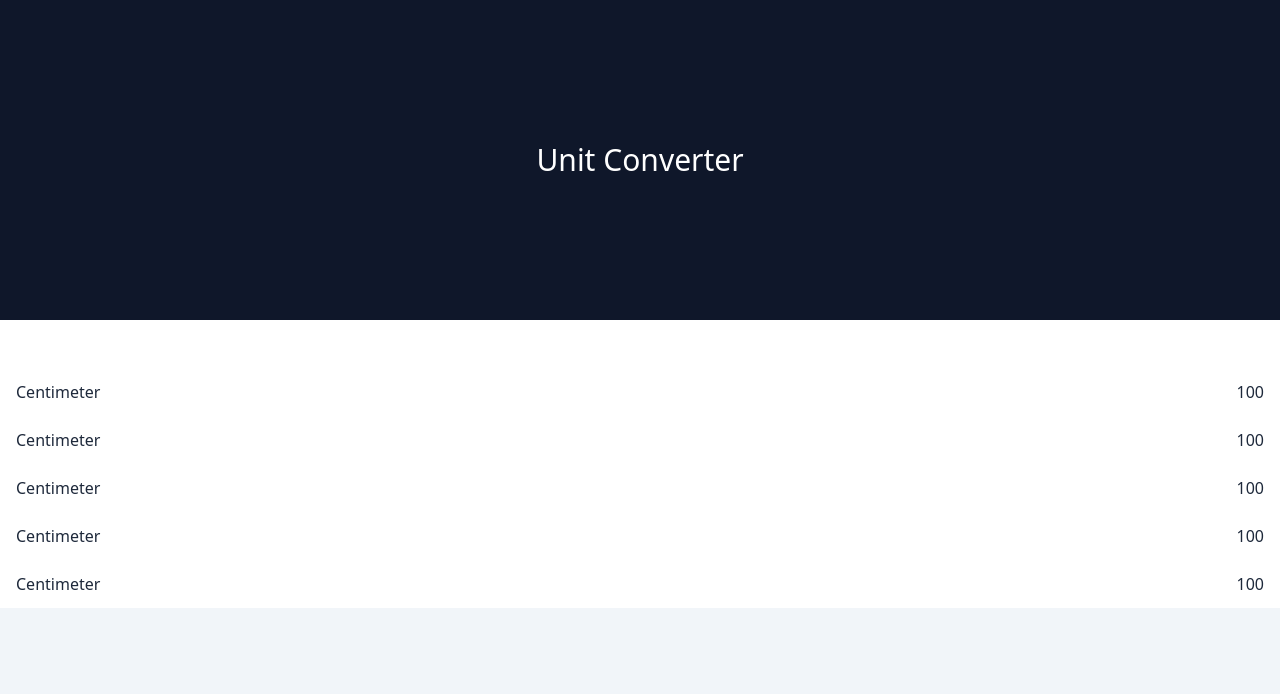
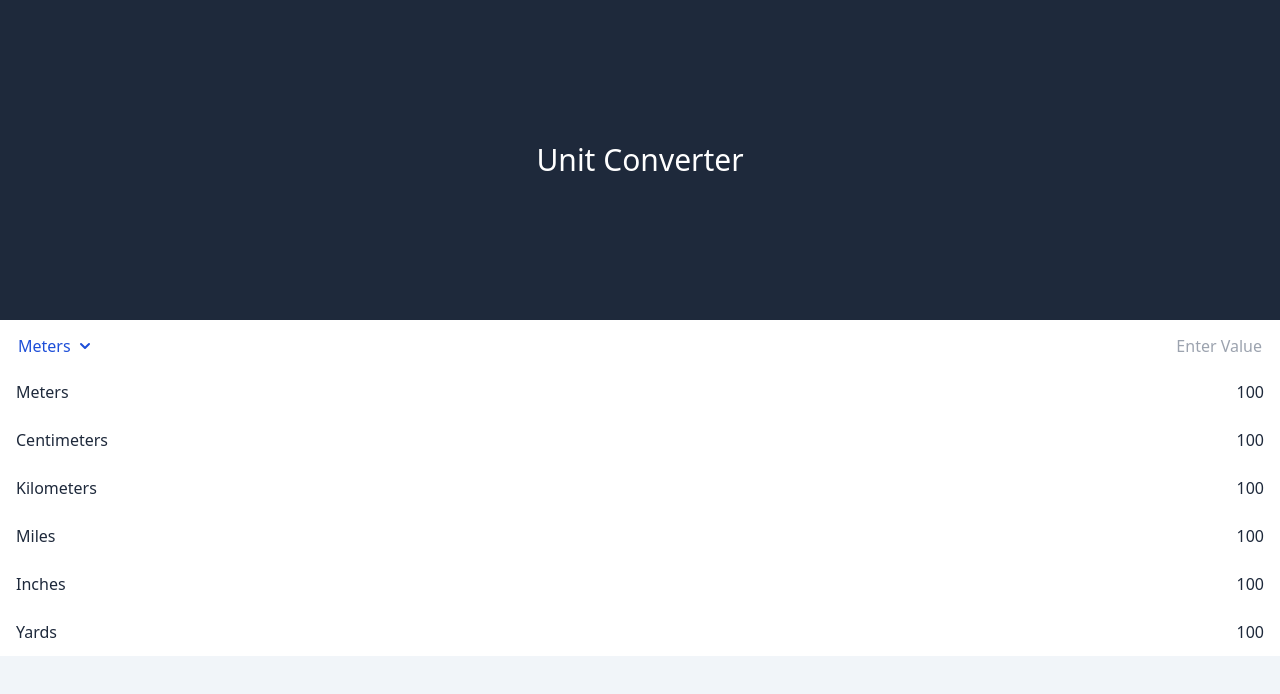
Before and after one commit to FlamingArch/react-unit-converter, a React (Vite) app: page / in a window 1280 px wide. Shown: the top 694 px of the page. Built offline with nearby package versions, Linux system fonts and the light colour scheme.

Commit message:
Completed UI for Lengths

```diff
--- a/package.json
+++ b/package.json
@@ -8,6 +8,7 @@
     "preview": "vite preview"
   },
   "dependencies": {
+    "@heroicons/react": "^1.0.6",
     "autoprefixer": "^10.4.7",
     "postcss": "^8.4.14",
     "react": "^18.0.0",
--- a/src/App.jsx
+++ b/src/App.jsx
@@ -5,9 +5,18 @@ import Heading from "./Components/Heading";
 import TopBar from "./Components/TopBar";
 import Page from "./Components/Page";
 import DropDown from "./Components/DropDown";
+import Button from "./Components/Button";
+
+import { ChevronDownIcon } from "@heroicons/react/solid";
 
 const App = () => {
   const [dropdownVisible, setDropdownVisible] = useState(false);
+  const [selectedUnit, setSelectedUnit] = useState("Meters");
+
+  const setUnit = (unit) => {
+    setSelectedUnit(unit);
+    setDropdownVisible(!dropdownVisible);
+  };
 
   return (
     <Page>
@@ -15,13 +24,29 @@ const App = () => {
         <Heading>Unit Converter</Heading>
       </TopBar>
       <List>
-        <InputCard></InputCard>
+        <InputCard>
+          <Button onClick={() => setDropdownVisible(true)}>
+            {selectedUnit} <ChevronDownIcon className="w-5 h-5" />
+          </Button>
+          <DropDown
+            visible={dropdownVisible}
+            items={[
+              { action: () => setUnit("Meters"), label: "Meters" },
+              { action: () => setUnit("Centimeters"), label: "Centimeters" },
+              { action: () => setUnit("Kilometers"), label: "Kilometers" },
+              { action: () => setUnit("Miles"), label: "Miles" },
+              { action: () => setUnit("Inches"), label: "Inches" },
+              { action: () => setUnit("Yards"), label: "Yards" },
+            ]}
+          />
+        </InputCard>
         <Card heading=" " content="" />
-        <Card heading="Centimeter" content="100" />
-        <Card heading="Centimeter" content="100" />
-        <Card heading="Centimeter" content="100" />
-        <Card heading="Centimeter" content="100" />
-        <Card heading="Centimeter" content="100" />
+        <Card heading="Meters" content="100" />
+        <Card heading="Centimeters" content="100" />
+        <Card heading="Kilometers" content="100" />
+        <Card heading="Miles" content="100" />
+        <Card heading="Inches" content="100" />
+        <Card heading="Yards" content="100" />
       </List>
     </Page>
   );
--- /dev/null
+++ b/src/Components/Button.jsx
@@ -0,0 +1,14 @@
+import React from "react";
+
+const Button = ({ onClick, children }) => {
+  return (
+    <button
+      onClick={onClick}
+      className="flex place-items-center gap-1 bg-white px-4 font-medium text-blue-700 py-2 rounded-md hover:shadow-xl hover:bg-blue-600 hover:text-white"
+    >
+      {children}
+    </button>
+  );
+};
+
+export default Button;
--- a/src/Components/Card.jsx
+++ b/src/Components/Card.jsx
@@ -14,13 +14,14 @@ export function Card({ heading, content, children }) {
 
 export function InputCard({ text, onChange, children }) {
   return (
-    <div className="flex justify-between border-2 border-transparent focus-within:shadow-md px-3 py-2 bg-white z-10 transition-all hover:shadow-lg fixed w-full overflow-clip">
+    <div className="flex justify-between border-2 border-transparent focus-within:shadow-md bg-white z-10 transition-all hover:shadow-lg fixed w-full overflow-clip">
       {children}
       <input
-        className="w-full bg-transparent outline-none text-right"
-        type="number"
+        className="w-full bg-transparent outline-none text-right px-4 py-3"
+        type="text"
         value={text}
         onChange={onChange}
+        placeholder="Enter Value"
       />
     </div>
   );
--- a/src/Components/DropDown.jsx
+++ b/src/Components/DropDown.jsx
@@ -5,20 +5,19 @@ const DropDown = ({ visible, items }) => {
     "p-1 px-2 m-1 mx-2 hover:bg-blue-600 hover:text-white hover:shadow-xl rounded-xl fixed";
 
   return (
-    <div
-      className={
-        "fixed flex flex-col shadow-xl rounded-xl overflow-clip" +
-        visible
-          ? ""
-          : "hidden"
-      }
-    >
-      {items.map((e, idx) => (
-        <p className={dropdown_item_style} onClick={e.action} key={idx}>
-          {e.label}
-        </p>
-      ))}
-    </div>
+    visible && (
+      <div className="fixed z-100 flex flex-col bg-white rounded-xl p-2 shadow-2xl">
+        {items.map((e, idx) => (
+          <p
+            className="px-4 py-2 hover:bg-blue-500 rounded-lg hover:shadow-xl hover:text-white"
+            key={idx}
+            onClick={e.action}
+          >
+            {e.label}
+          </p>
+        ))}
+      </div>
+    )
   );
 };
 
--- a/src/Components/TopBar.jsx
+++ b/src/Components/TopBar.jsx
@@ -2,7 +2,7 @@ import React, { Children } from "react";
 
 const TopBar = ({ children }) => {
   return (
-    <div className="flex bg-slate-900 place-content-center place-items-center text-center">
+    <div className="flex bg-slate-800 place-content-center place-items-center text-center">
       {children}
     </div>
   );
```
Also changed, not shown: 1 other file (tests, documents, lock files or other folders).
